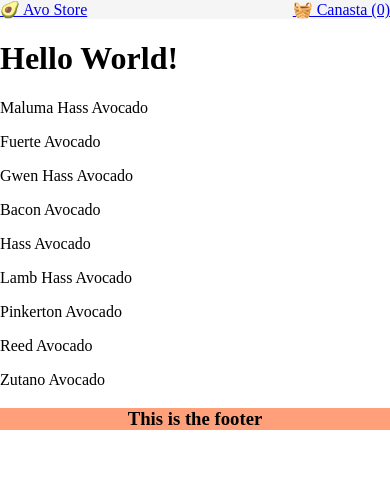
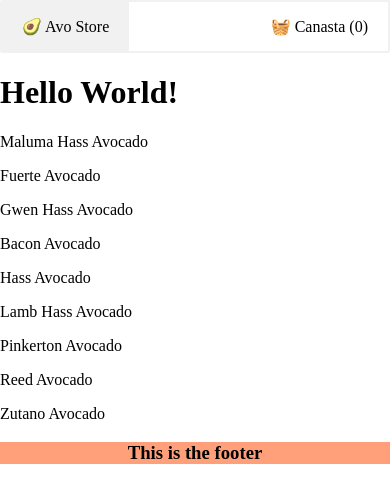
Before and after one commit to jesusmongedev/platzi-avo-app, a Next.js app: page / in a window 390 px wide. Shown: the top 502 px of the page. Built offline with nearby package versions, Linux system fonts and the light colour scheme.

Commit message:
styling the header navbar. MobileFirst. V-0.1

```diff
--- a/components/Navbar/index.js
+++ b/components/Navbar/index.js
@@ -5,13 +5,13 @@ const Navbar = () => {
   return (
     <header className={styles.header}>
       <nav className={styles.nav}>
-        <div>
+        <div className={styles.home}>
           <Link href="/" prefetch={false}>
             <a>🥑 Avo Store</a>
           </Link>
         </div>
 
-        <div>
+        <div className={styles.basket}>
           <Link href="/about" prefetch={false}>
             <a>🧺 Canasta (0) </a>
           </Link>
--- a/components/Navbar/style.module.css
+++ b/components/Navbar/style.module.css
@@ -1,7 +1,27 @@
 .header {
-  background: whitesmoke;
+  background: #fff;
+  border: 2px solid rgb(241, 241, 241);
+  border-radius: 2px;
 }
 .nav {
+  margin: 0 auto;
+  max-width: 700px;
   display: flex;
   justify-content: space-between;
 }
+.home,
+.basket {
+  cursor: pointer;
+  padding: 15px 20px;
+}
+.basket:hover {
+  background: rgb(241, 241, 241);
+}
+.home a,
+.basket a {
+  text-decoration: none;
+  color: black;
+}
+.home {
+  background: rgb(241, 241, 241);
+}
```
